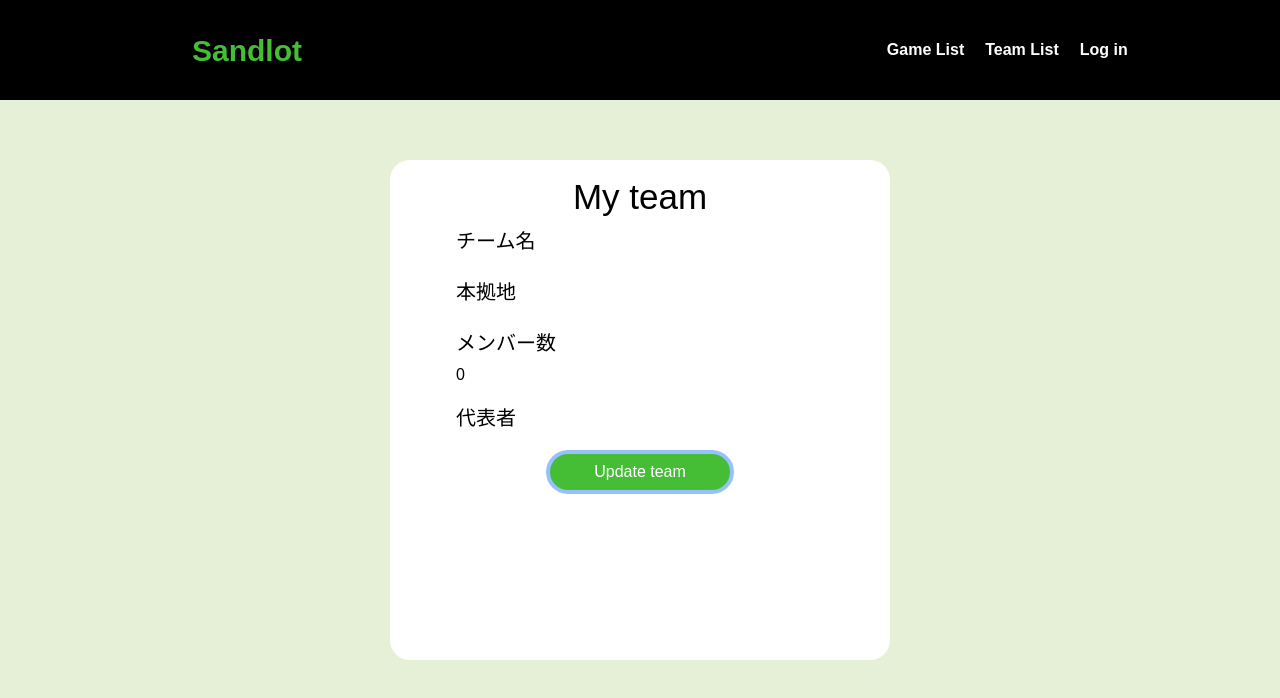
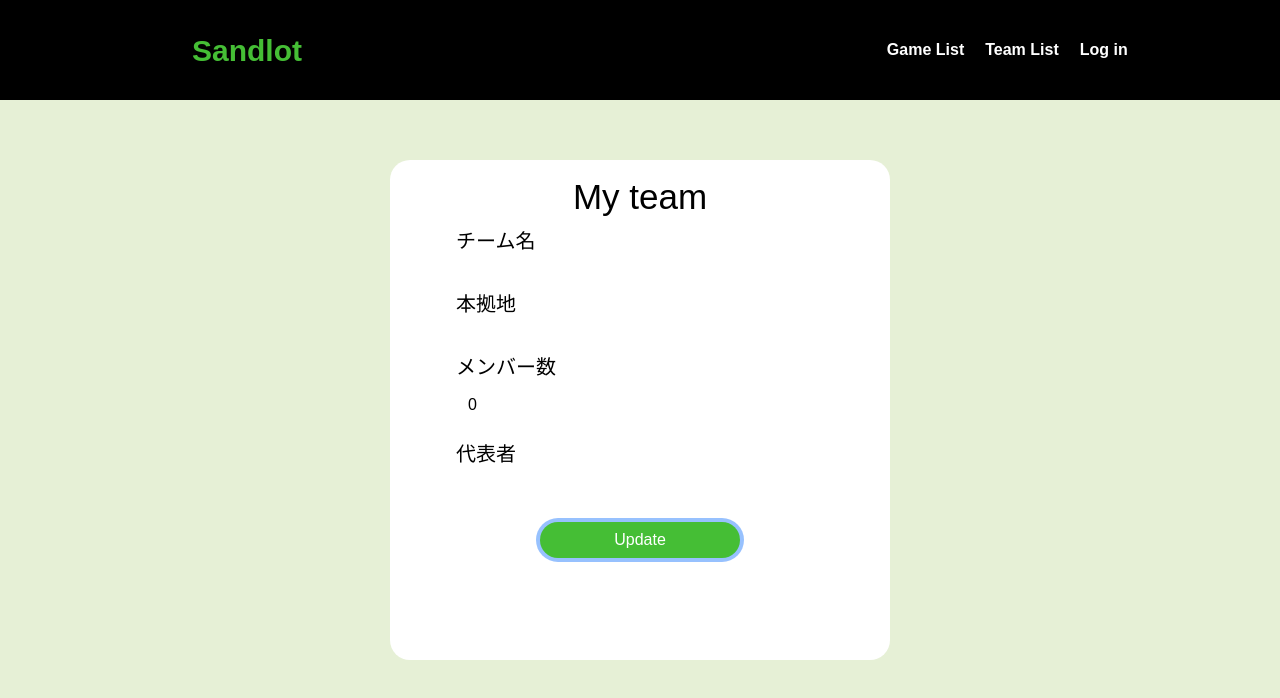
Before and after one commit to kaheiseki/sandlot, a React (Create React App) app: page /myteam in a window 1280 px wide. Both pictures are taken after a click on the button "Edit". Shown: the top 698 px of the page. Built offline with nearby package versions, Linux system fonts and the light colour scheme; no server answers.

Commit message:
my_team css update

```diff
--- a/src/pages/my_team/my_team.css
+++ b/src/pages/my_team/my_team.css
@@ -17,3 +17,18 @@
   text-align: center;
   color: #000000 !important;
 }
+.team_content{
+  padding: 6px 12px;
+}
+
+.update_button{
+  margin-top: 20px !important;
+  background-color: #45be35 !important;
+  width: 200px !important;
+  border-radius: 20px!important;
+}
+
+.update_button:hover{
+  color: #ffffff !important;
+  background-image: linear-gradient(0deg, #40E0D0, #FF8C00, #FF0080);
+}
--- a/src/pages/my_team/my_team.js
+++ b/src/pages/my_team/my_team.js
@@ -65,19 +65,19 @@ export const MyTeam = () => {
             <div>
               <div className='form-group'>
                 <label>チーム名</label>
-                <p>{teamName}</p>
+                <p className='team_content'>{teamName}</p>
                 </div>
                 <div className='form-group'>
                   <label>本拠地</label>
-                  <p>{place}</p>
+                  <p className='team_content'>{place}</p>
                 </div>
                 <div className='form-group'>
                   <label>メンバー数</label>
-                  <p>{count}</p>
+                  <p className='team_content'>{count}</p>
                 </div>
                 <div className='form-group'>
                   <label>代表者</label>
-                  <p>{captain}</p>
+                  <p className='team_content'>{captain}</p>
               </div>
             </div>
           ) : (
@@ -129,7 +129,7 @@ export const MyTeam = () => {
           {isEdit ? (
             <form>
               <Button className='update_button' onClick={() => upDate()}>
-                  Update team
+                  Update
               </Button>
             </form>
           ) : (
@@ -137,6 +137,7 @@ export const MyTeam = () => {
               <Button className='edit_button' onClick={() => handleEdit()}>
                   Edit
               </Button>
+              {/* やめるボタンも */}
             </form>
           )}
 
```
